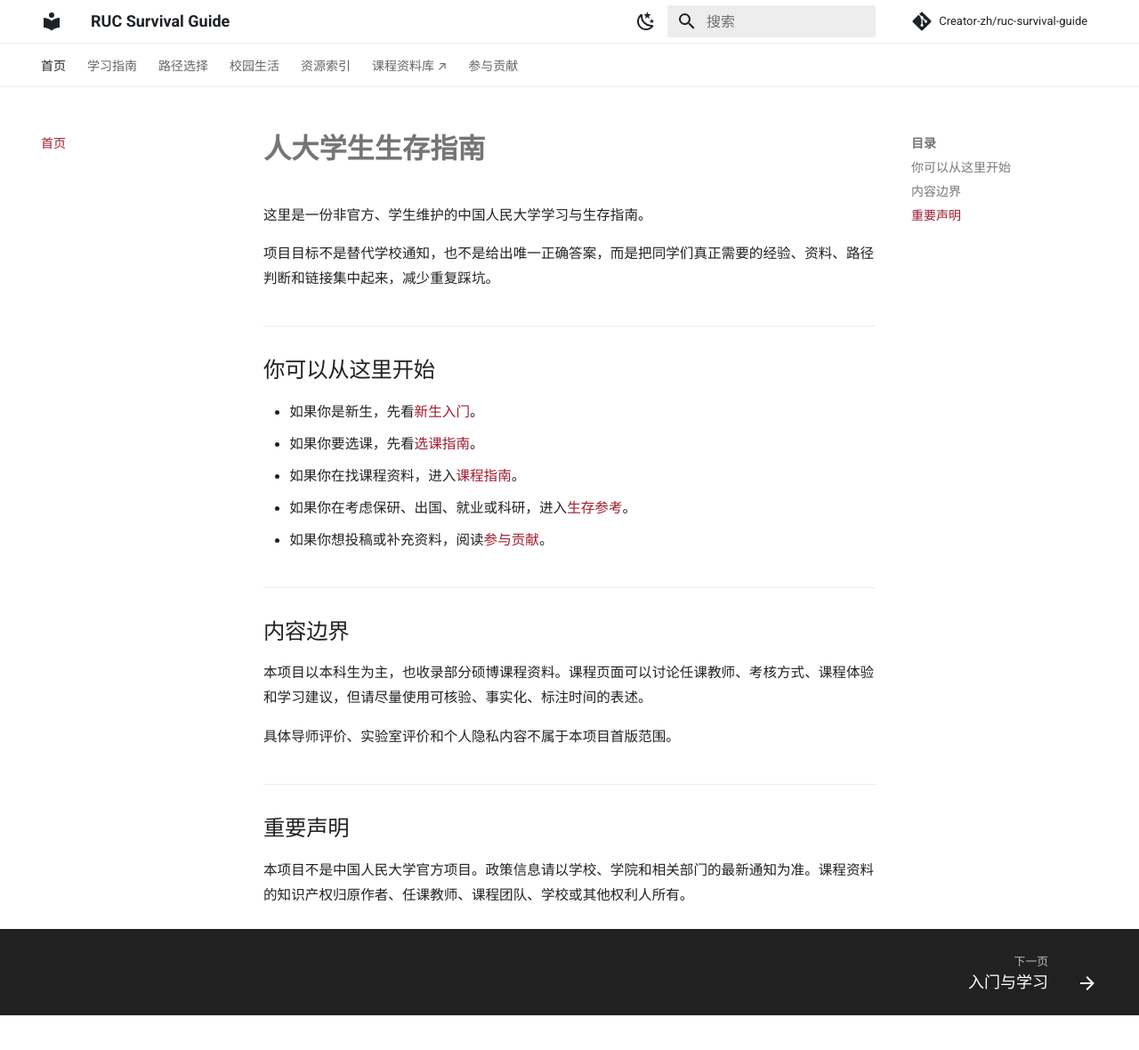
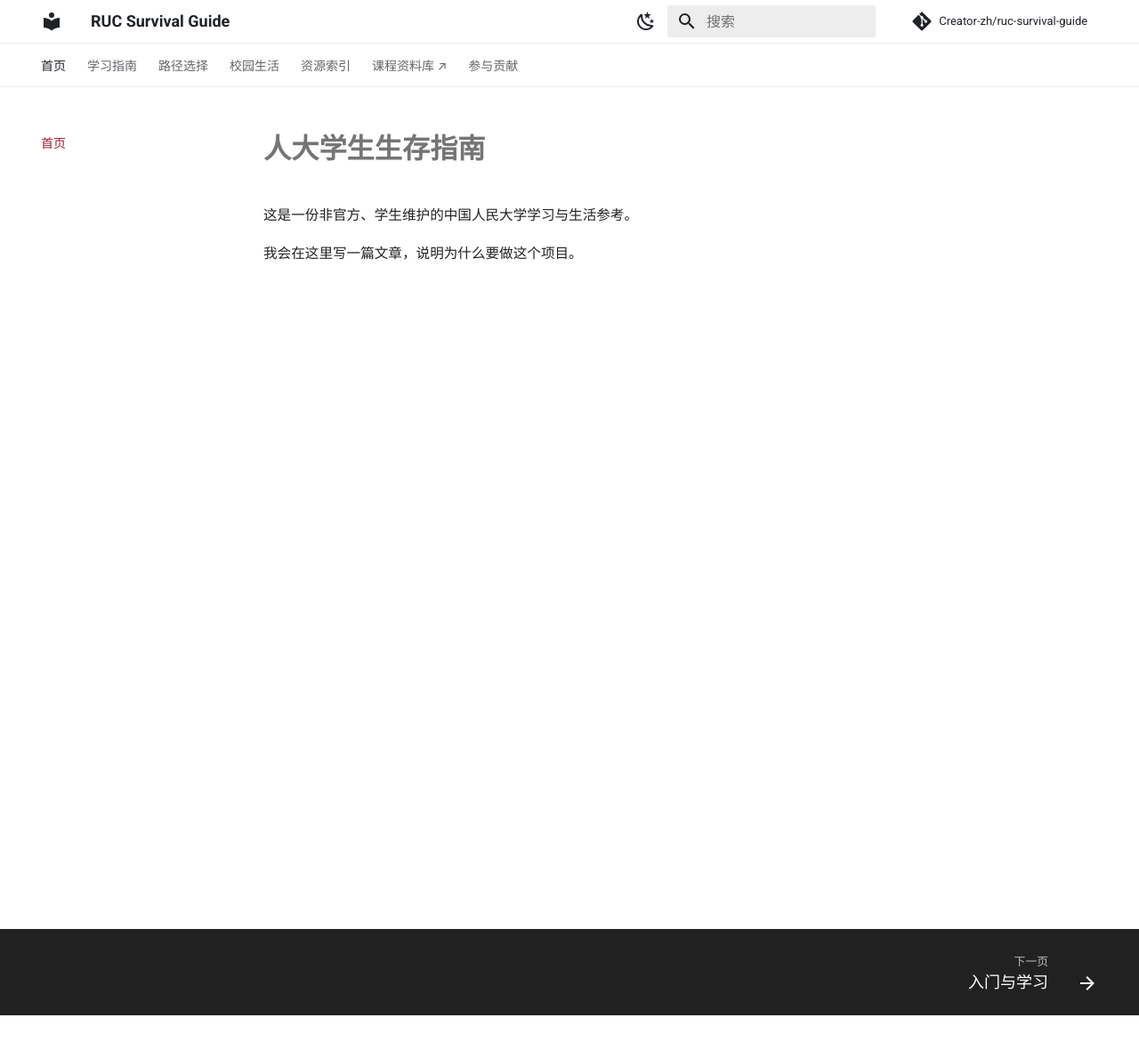
Before and after one commit to Creator-zh/ruc-survival-guide, an MkDocs documentation site: the page built from docs/index.md, in a window 1280 px wide and 1205 px high. Shown: the top 1180 px of the window at 89% size. Built offline with MkDocs 1.6.1 and Material for MkDocs 9.7.7, drawn with Linux system fonts in a browser that asks for light colours; comment, search, counter and statistics services are not loaded.

Commit message:
docs: simplify homepage for project origin essay

```diff
--- a/docs/index.md
+++ b/docs/index.md
@@ -1,23 +1,5 @@
 # 人大学生生存指南
 
-这里是一份非官方、学生维护的中国人民大学学习与生存指南。
+这是一份非官方、学生维护的中国人民大学学习与生活参考。
 
-项目目标不是替代学校通知，也不是给出唯一正确答案，而是把同学们真正需要的经验、资料、路径判断和链接集中起来，减少重复踩坑。
-
-## 你可以从这里开始
-
-- 如果你是新生，先看[新生入门](guide/freshman.md)。
-- 如果你要选课，先看[选课指南](guide/course-selection.md)。
-- 如果你在找课程资料，进入[课程指南](courses/index.md)。
-- 如果你在考虑保研、出国、就业或科研，进入[生存参考](survival/index.md)。
-- 如果你想投稿或补充资料，阅读[参与贡献](contribute/index.md)。
-
-## 内容边界
-
-本项目以本科生为主，也收录部分硕博课程资料。课程页面可以讨论任课教师、考核方式、课程体验和学习建议，但请尽量使用可核验、事实化、标注时间的表述。
-
-具体导师评价、实验室评价和个人隐私内容不属于本项目首版范围。
-
-## 重要声明
-
-本项目不是中国人民大学官方项目。政策信息请以学校、学院和相关部门的最新通知为准。课程资料的知识产权归原作者、任课教师、课程团队、学校或其他权利人所有。
+我会在这里写一篇文章，说明为什么要做这个项目。
```
